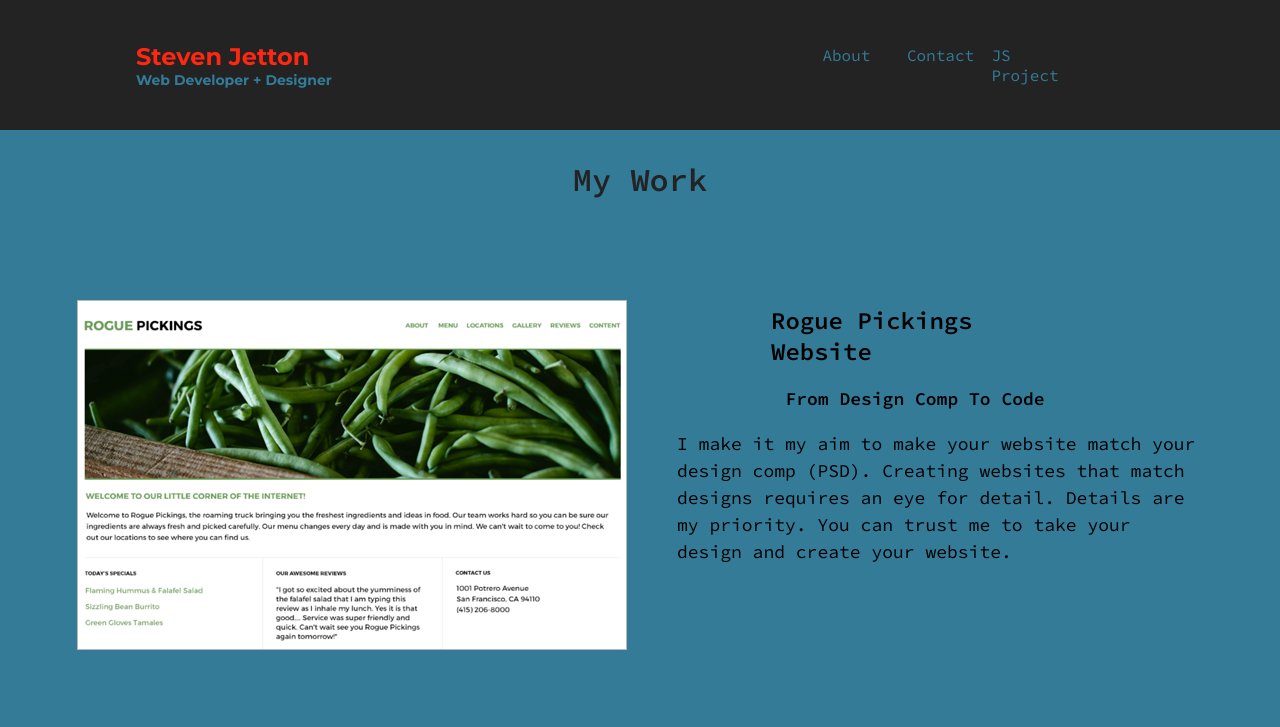
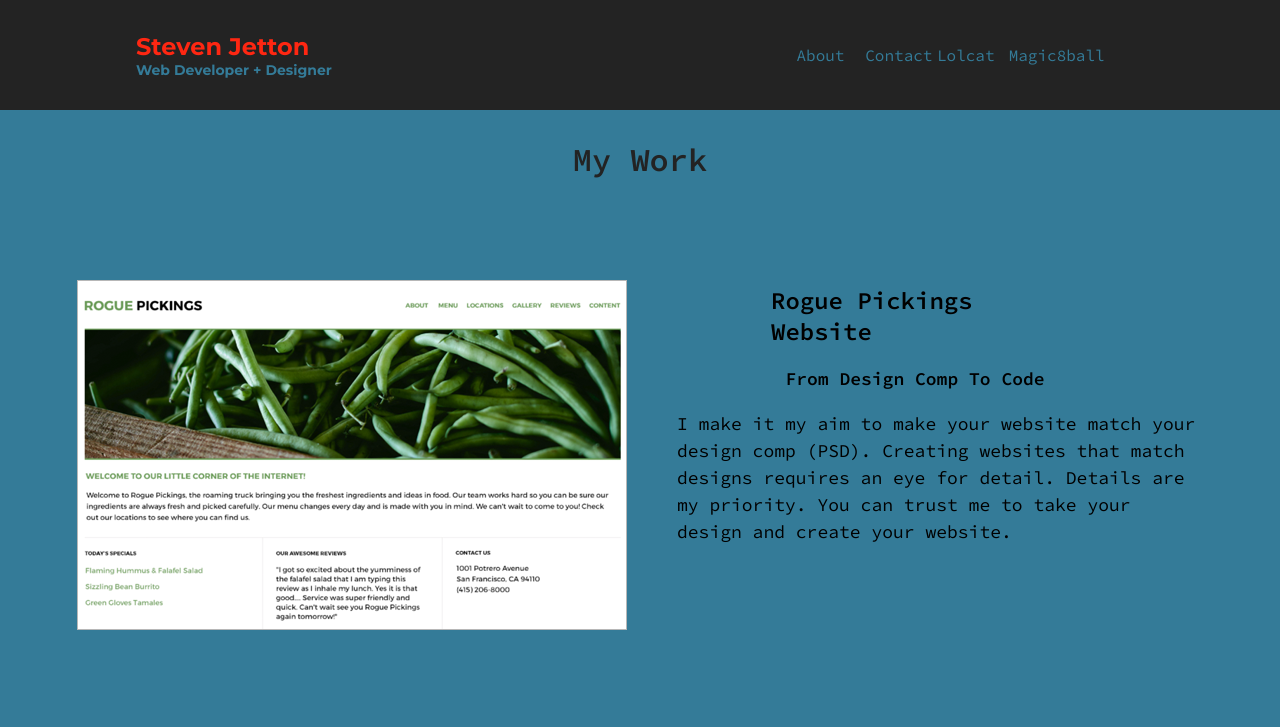
Before and after one commit to stevenjetton/stevenjetton.github.io, a plain HTML site: page index.html in a window 1280 px wide. Shown: the top 727 px of the page. Drawn offline with Linux system fonts and the light colour scheme.

Commit message:
added menu

```diff
--- a/index.html
+++ b/index.html
@@ -32,7 +32,8 @@
             <ul>
               <li class="vertical-text"><a href="#about">About</a></li>
               <li class="vertical-text"><a href="#contact">Contact</a></li>
-              <li class="vertical-text"><a href="lolcat-clock/index.html">JS Project</a></li>
+              <li class="vertical-text"><a href="lolcat-clock/index.html">Lolcat</a></li>
+              <li class="vertical-text"><a href="#magic8ball/index.html">Magic8ball</a></li>
 
             </ul>
           </nav>
```
Also changed, not shown: magic8ball/index.html (+5 -2 lines).
